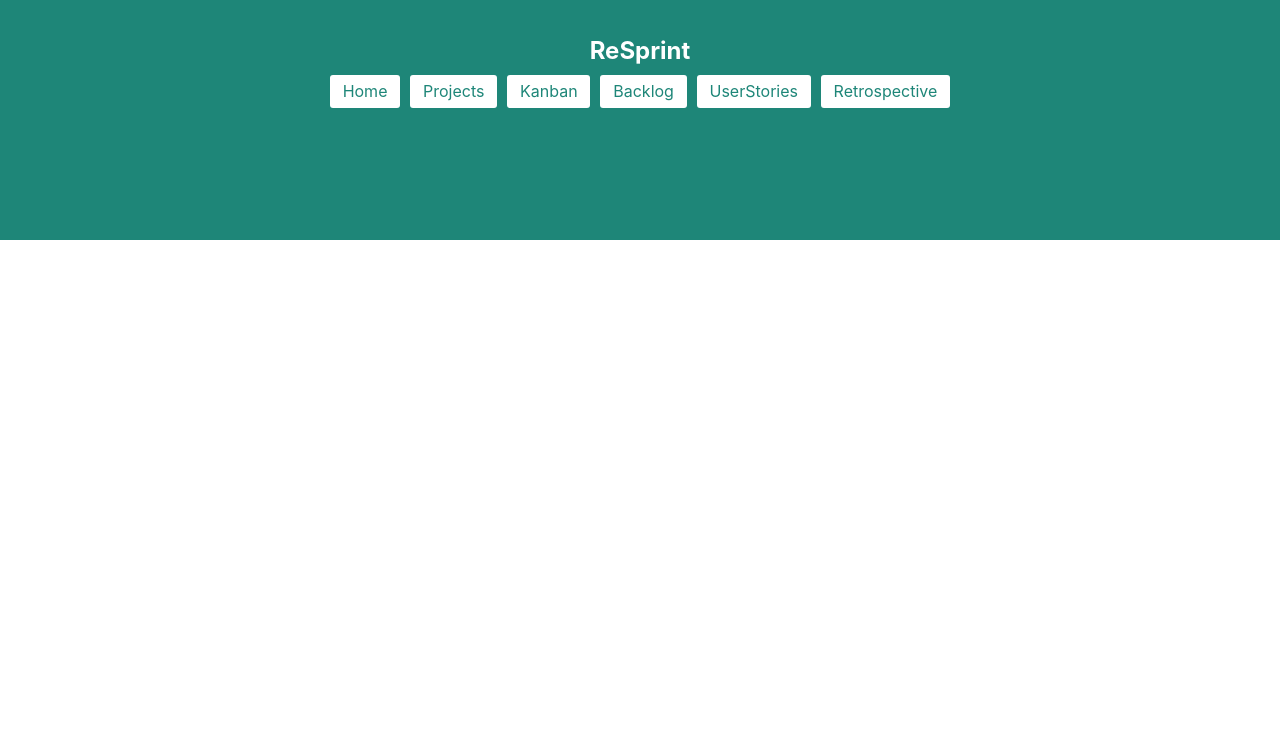
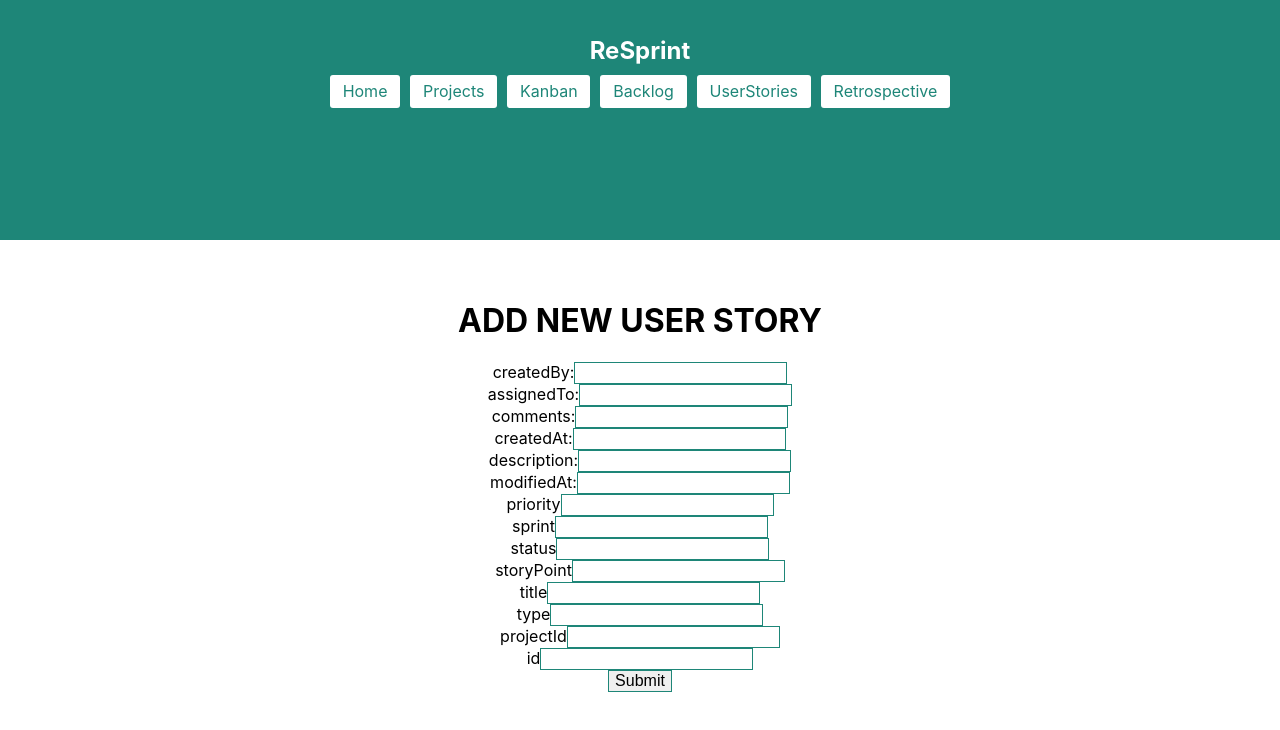
Before and after one commit to amankhalfay98/ReSprint, a React (Create React App) app in the folder client/: page /storyform in a window 1280 px wide. Shown: the top 730 px of the page. Built offline with nearby package versions, Linux system fonts and the light colour scheme.

Commit message:
Added Backlog display page, User story add form, Individual user story page

```diff
--- a/client/src/App.js
+++ b/client/src/App.js
@@ -7,6 +7,7 @@ import Backlog from './components/Backlog';
 import Kanban from './components/Kanban';
 import Retrospective from './components/Retrospective';
 import UserStories from './components/UserStories';
+import Storyform from './components/storyform';
 import {BrowserRouter as Router, Route, Link, Routes} from 'react-router-dom';
 
 const App = () => {
@@ -47,6 +48,7 @@ const App = () => {
             <Route path='/backlog' element={<Backlog />} />
             <Route path='/userstories' element={<UserStories />} />
             <Route path='/retrospective' element={<Retrospective />} />
+            <Route path='/storyform' element={<Storyform />} />
           </Routes>
         </div>
       </div>
--- a/client/src/components/Backlog.js
+++ b/client/src/components/Backlog.js
@@ -1,13 +1,115 @@
-import React from 'react';
+import React, { useState, useEffect } from "react";
 import '../App.css';
+import Api from '../services/api'
+import { Link } from 'react-router-dom';
+import {
+	Card,
+	CardActionArea,
+	CardContent,
+	Grid,
+	Typography,
+} from '@material-ui/core';
 
-const Backlog = () => {
+ const Backlog = () => {
+
+  let card = null;
+  const [storyData, setStoryData] = useState(undefined);
+  useEffect(() => {
+    const api = new Api();
+    async function getStories() {
+      try {
+        const {stories } = await api.getStories() ;
+        console.log(stories);
+        if (stories) setStoryData(stories);
+      } catch (error) {
+        console.log(error.message);
+      }
+    }
+    getStories();
+  }, []);
+
+
+  if (storyData && Array.isArray(storyData)) {
+    card = storyData.map((story) => {
+      return (<Grid item xs={12} sm={6} md={4} lg={3} xl={2}>
+				<Card  variant="outlined">
+					<CardActionArea>
+							<CardContent>
+								<Typography variant="body2" color="textSecondary" component="p">
+								<li key={story.id}>{story.title}</li>;
+								</Typography>
+							</CardContent>
+					</CardActionArea>
+				</Card>
+			</Grid>)
+    });
+  }
+
   return (
     <div>
-      This is Backlog page
 
+      <Card  variant="outlined">
+					<CardActionArea>
+							<CardContent>
+								<Typography variant="body2" color="textSecondary" component="p">
+								BACKLOGS
+								</Typography>
+							</CardContent>
+					</CardActionArea>
+				</Card>
+      <ul>{card}</ul>
+
+      <Link to={"/storyform"}>
+      <button>New User Story</button>
+      </Link>
     </div>
   );
+
+  // return (
+  //   <div>
+  //   <h1 >BACKLOGS:</h1>
+
+  //   <Link to={"/storyform"}>
+  //   <button  >ADD NEW STORY</button>
+  //   </Link>
+  //   </div>
+  // );
 };
 
 export default Backlog;
+
+// <Grid item xs={12} sm={6} md={4} lg={3} xl={2} key={show.id}>
+// <Card className={classes.card} variant="outlined">
+//   <CardActionArea>
+//      <Link to={`/characters/${show.id}`}>
+//       <CardMedia
+//         className={classes.media}
+//         component="img"
+//         image={
+//           show.thumbnail && show.thumbnail.path
+//             ? `${show.thumbnail.path}.${show.thumbnail.extension}`
+//             : noImage
+//         }
+//         title="show image"
+//        />
+
+//       <CardContent>
+//         <Typography
+//           className={classes.titleHead}
+//           gutterBottom
+//           variant="h6"
+//           component="h2"
+//         >
+//           {show.name}
+//         </Typography>
+//         <Typography variant="body2" color="textSecondary" component="p">
+//           {show.description
+//             ? show.description.replace(regex, '').substring(0, 139) + '...'
+//             : 'No Summary'}
+//           <span>More Info</span>
+//         </Typography>
+//       </CardContent>
+//     </Link>
+//   </CardActionArea>
+// </Card>
+// </Grid>
--- a/client/src/components/Boards/board.js
+++ b/client/src/components/Boards/board.js
@@ -2,7 +2,7 @@ import React, { useState } from 'react';
 import './board.css';
 import {MoreHorizontal} from 'react-feather';
 import Card from '../Card/card';
-import Editable from '../Editable/Editable.js'
+import Editable from '../Editable/editable.js'
 import Dropdown from '../Dropdown/Dropdown';
 
 function Board() {
--- a/client/src/components/Kanban.js
+++ b/client/src/components/Kanban.js
@@ -1,7 +1,7 @@
 import React from 'react';
 import '../App.css';
 import Board from './Boards/board';
-import Editable from './Editable/Editable';
+import Editable from './Editable/editable';
 
 const Kanban = () => {
   return (
--- a/client/src/components/UserStories.js
+++ b/client/src/components/UserStories.js
@@ -1,5 +1,5 @@
-import React from 'react';
-import '../App.css';
+// import React from 'react';
+// import '../App.css';
 //import axios from 'axios';
 
 // {
@@ -20,15 +20,87 @@ import '../App.css';
 //   "title": "This is a test title",
 //   "type": "Feature"
 // }
-const UserStories = () => {
+// const UserStories = () => {
 
+
+//   return (
+//     <div>
+//       {/* <button onClick={getProducts()}>Click me</button> */}
+
+//     </div>
+//   );
+// };
+
+// export default UserStories;
+
+
+import React, { useState, useEffect } from "react";
+import '../App.css';
+import Api from '../services/api'
+import { Link } from 'react-router-dom';
+import {
+	Card,
+	CardActionArea,
+	CardContent,
+	Grid,
+	Typography,
+} from '@material-ui/core';
+
+ const UserStories = () => {
+
+  let card = null;
+  const [storyData, setStoryData] = useState(undefined);
+  useEffect(() => {
+    const api = new Api();
+    async function getStories() {
+      try {
+        const {stories } = await api.getStories() ;
+        console.log(stories);
+        if (stories) setStoryData(stories);
+      } catch (error) {
+        console.log(error.message);
+      }
+    }
+    getStories();
+  }, []);
+
+
+  if (storyData && Array.isArray(storyData)) {
+    card = storyData.map((story) => {
+      return (<Grid item xs={12} sm={6} md={4} lg={3} xl={2}>
+				<Card  variant="outlined">
+					<CardActionArea>
+							<CardContent>
+								<Typography variant="body2" color="textSecondary" component="p">
+                <li key={story.id}>{story.title}</li>;
+								<li key={story.id}>{story.description}</li>;
+                <li key={story.id}>{story.status}</li>;
+                <li key={story.id}>{story.createdAt}</li>;
+								</Typography>
+							</CardContent>
+					</CardActionArea>
+				</Card>
+			</Grid>)
+    });
+  }
 
   return (
     <div>
-      {/* <button onClick={getProducts()}>Click me</button> */}
+
+      <Card  variant="outlined">
+					<CardActionArea>
+							<CardContent>
+								<Typography variant="body2" color="textSecondary" component="p">
+								INDIVIDUAL USER STORIES:
+								</Typography>
+							</CardContent>
+					</CardActionArea>
+				</Card>
+      <ul>{card}</ul>
 
     </div>
   );
+
 };
 
 export default UserStories;
--- /dev/null
+++ b/client/src/components/storyform.js
@@ -0,0 +1,85 @@
+import React from 'react';
+import '../App.css';
+
+const Projects = () => {
+  return (
+    <div>
+      <form>
+        <h1> ADD NEW USER STORY </h1>
+         <label>
+          createdBy:
+         <input type="text" name="createdBy" />
+         </label>
+         <br></br>
+         <label>
+          assignedTo:
+         <input type="text" name="assignedTo" />
+         </label>
+         <br></br>
+         <label>
+          comments:
+         <input type="text" name="comments" />
+         </label>
+         <br></br>
+         <label>
+          createdAt:
+         <input type="text" name="createdAt" />
+         </label>
+         <br></br>
+         <label>
+          description:
+         <input type="text" name="description" />
+         </label>
+         <br></br>
+         <label>
+          modifiedAt:
+         <input type="text" name="modifiedAt" />
+         </label>
+         <br></br>
+         <label>
+          priority
+         <input type="text" name="priority" />
+         </label>
+         <br></br>
+         <label>
+          sprint
+         <input type="text" name="sprint" />
+         </label>
+         <br></br>
+         <label>
+          status
+         <input type="text" name="status" />
+         </label>
+         <br></br>
+         <label>
+          storyPoint
+         <input type="text" name="storyPoiny" />
+         </label>
+         <br></br>
+         <label>
+          title
+         <input type="text" name="title" />
+         </label>
+         <br></br>
+         <label>
+          type
+         <input type="text" name="type" />
+         </label>
+         <br></br>
+         <label>
+          projectId
+         <input type="text" name="projectId" />
+         </label>
+         <br></br>
+         <label>
+          id
+         <input type="text" name="id" />
+         </label>
+         <br></br>
+         <input type="submit" value="Submit" />
+       </form>
+    </div>
+  );
+};
+
+export default Projects;
```
Also changed, not shown: 1 other file (tests, documents, lock files or other folders).
